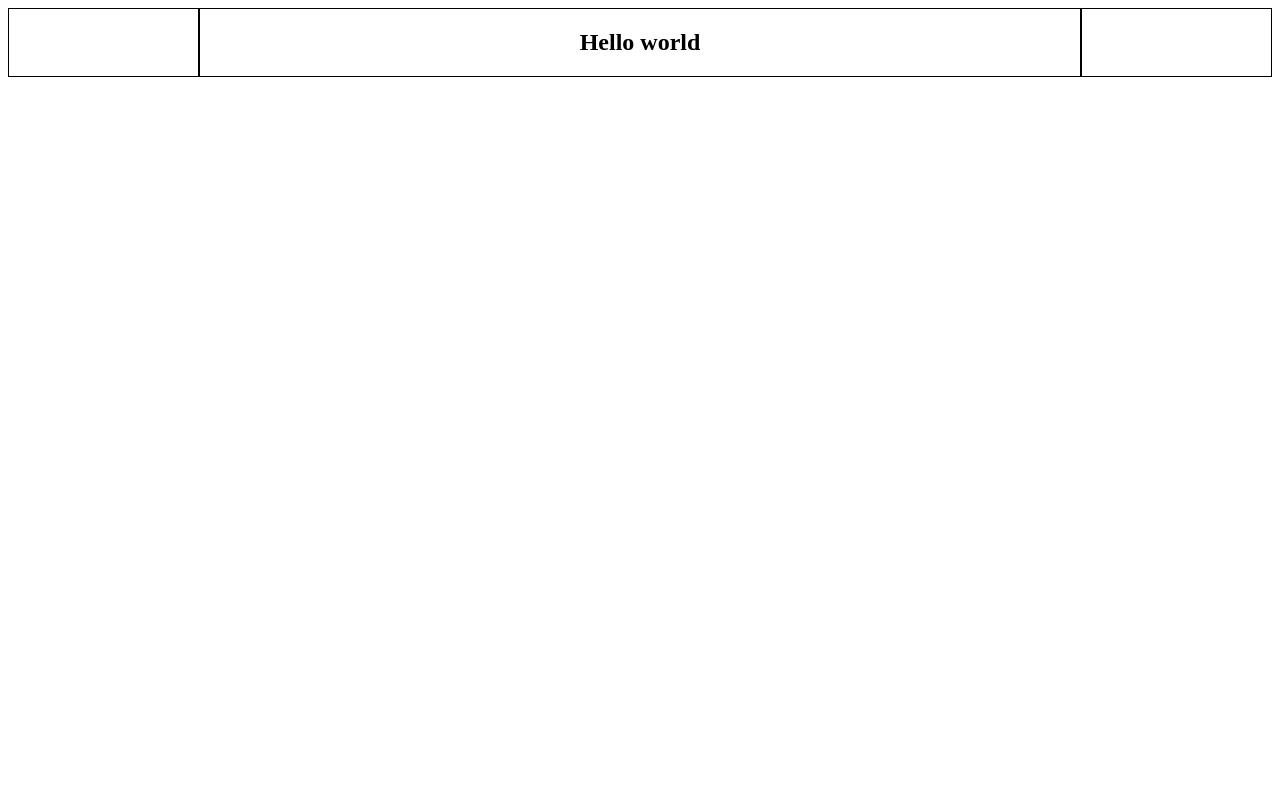
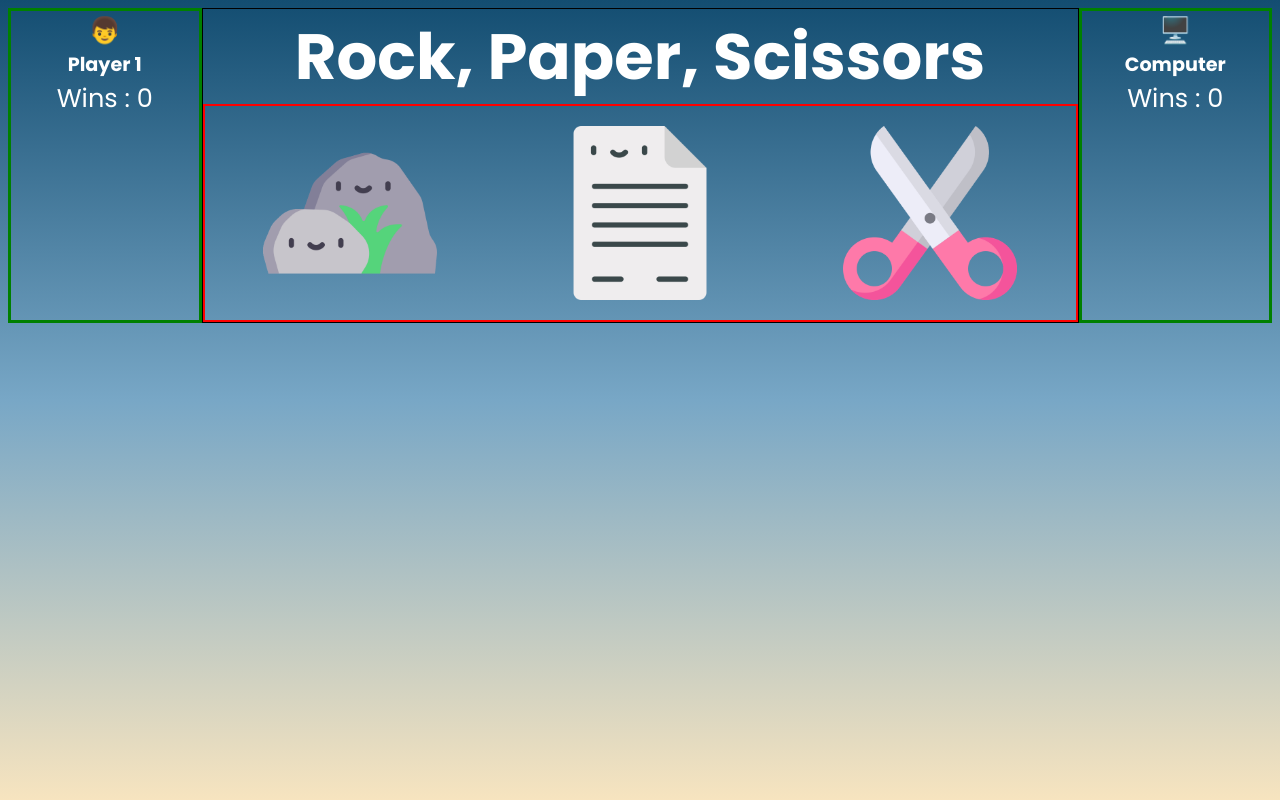
Before and after one commit to MatthewShindel/Mod1RockPaperScissors, a plain HTML site: page index.html in a window 1280 px wide. Drawn offline with Linux system fonts and the light colour scheme.

Commit message:
Add base comp, test button functionality, hardcode player info

```diff
--- a/index.html
+++ b/index.html
@@ -1,17 +1,45 @@
 <!DOCTYPE html>
 <html lang="en">
+
 <head>
 	<meta charset="UTF-8">
 	<meta name="viewport" content="width=device-width, initial-scale=1.0">
 	<link rel="stylesheet" href="styles.css">
+	<link rel="preconnect" href="https://fonts.googleapis.com">
+<link rel="preconnect" href="https://fonts.gstatic.com" crossorigin>
+<link href="https://fonts.googleapis.com/css2?family=Poppins:ital,wght@0,100;0,200;0,300;0,400;0,500;0,600;0,700;0,800;0,900;1,100;1,200;1,300;1,400;1,500;1,600;1,700;1,800;1,900&display=swap" rel="stylesheet">
+
 	<title>Rock Paper Scissors</title>
 </head>
+
 <body>
-	<section class="player" id="player1"></section>
-	<section class="choose">
-		<h1>Hello world</h1>
+
+	<section class="player" id="player1">
+		<p>👦</p>
+		<h3>Player 1</h3>
+		<p>Wins : 0</p>
 	</section>
-	<section class="player" id="player2"></section>
+
+	<section class="main-game">
+		<header>Rock, Paper, Scissors</header>
+
+		<div class="game-type" id="three-choice">
+			<input type="image" class="choose-hand" id="rock" src="assets/happy-rocks.png" alt="">
+			<input type="image" class="choose-hand" id="paper" src="assets/happy-paper.png" alt="">
+			<input type="image" class="choose-hand" id="scissors" src="assets/happy-scissors.png" alt="">
+
+		</div>
+		<div class="game-type hidden" id="five=choice">
+
+		</div>
+	</section>
+
+	<section class="player" id="player2">
+		<p>🖥️</p>
+		<h3>Computer</h3>
+		<p>Wins : 0</p>
+	</section>
 	<script src="main.js"></script>
 </body>
+
 </html>
--- a/main.js
+++ b/main.js
@@ -0,0 +1,14 @@
+// Variables
+var buttonListener = document.querySelectorAll('.choose-hand');
+
+for (let i = 0; i < buttonListener.length; i++) {
+	buttonListener[i].addEventListener('click', function(){
+		testButton();
+
+	})
+
+}
+
+function testButton(){
+	console.log(`Button ${event.currentTarget.id} is pressed`);
+}
--- a/styles.css
+++ b/styles.css
@@ -1,18 +1,67 @@
+html{
+	height: 100%;
+}
+
 body{
 	display: flex;
+	flex-direction:row;
+	font-family: 'Poppins', sans-serif;
+	color: white;
+	text-align: center;
+	background: linear-gradient(#134d71,#78a7c6,#f7e4bf);
+	background-repeat: no-repeat;
 }
 
-section{
+section {
 	border: 1px solid black;
+	display: flex;
+	flex-direction: column;
+	align-items: center;
+	justify-content:flex-start;
 }
 
-.choose{
+header{
+	font-size: 5vw;
+	font-weight: 700;
+}
+
+p{
+	font-size: 2vw;
+	margin-block: 0;
+}
+
+h3{
+	font-size: 1.5vw;
+	margin-block: 0;
+}
+.main-game{
 	width: 70%;
+
+}
+.game-type{
+	border: 2px solid red;
 	display: flex;
+	flex-direction: row;
 	align-items: center;
-	justify-content:center;
+	justify-content: space-around;
 }
 
 .player{
 	width: 15%;
+	border: 3px solid green;
 }
+
+.choose-hand{
+	margin: 20px;
+	width: 20%;
+	transition: all .2s ease-in-out;
+}
+
+.hidden {
+	display: none;
+	border: 10px solid blue;
+}
+
+.choose-hand:hover{
+	transform: scale(1.1);
+}
```
Also changed, not shown: assets/happy-alien.png (added), assets/happy-paper.png (added), assets/happy-rocks.png (added), assets/happy-scissors.png (added), assets/lizard-cute.png (added), 1 other file.
